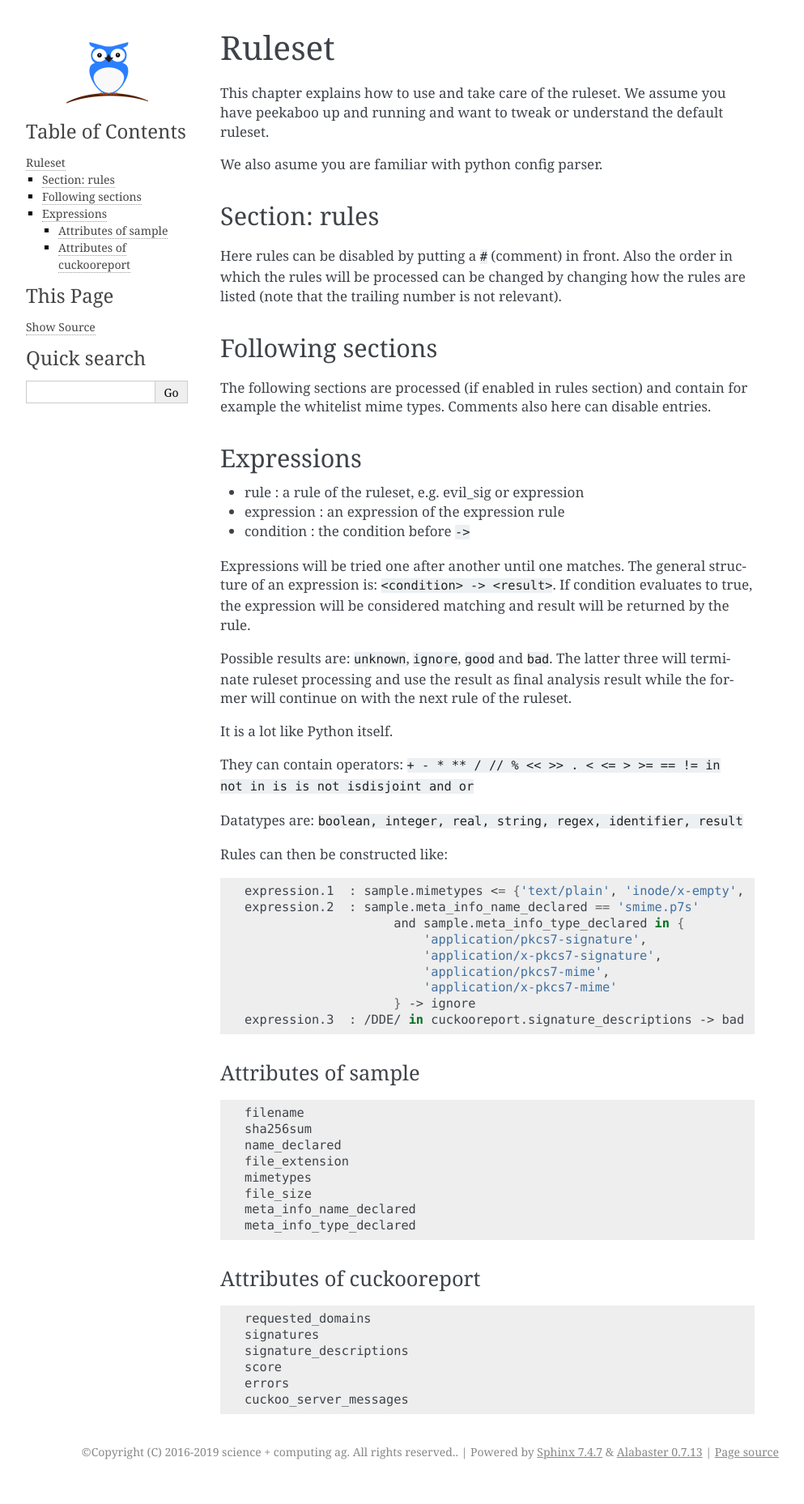
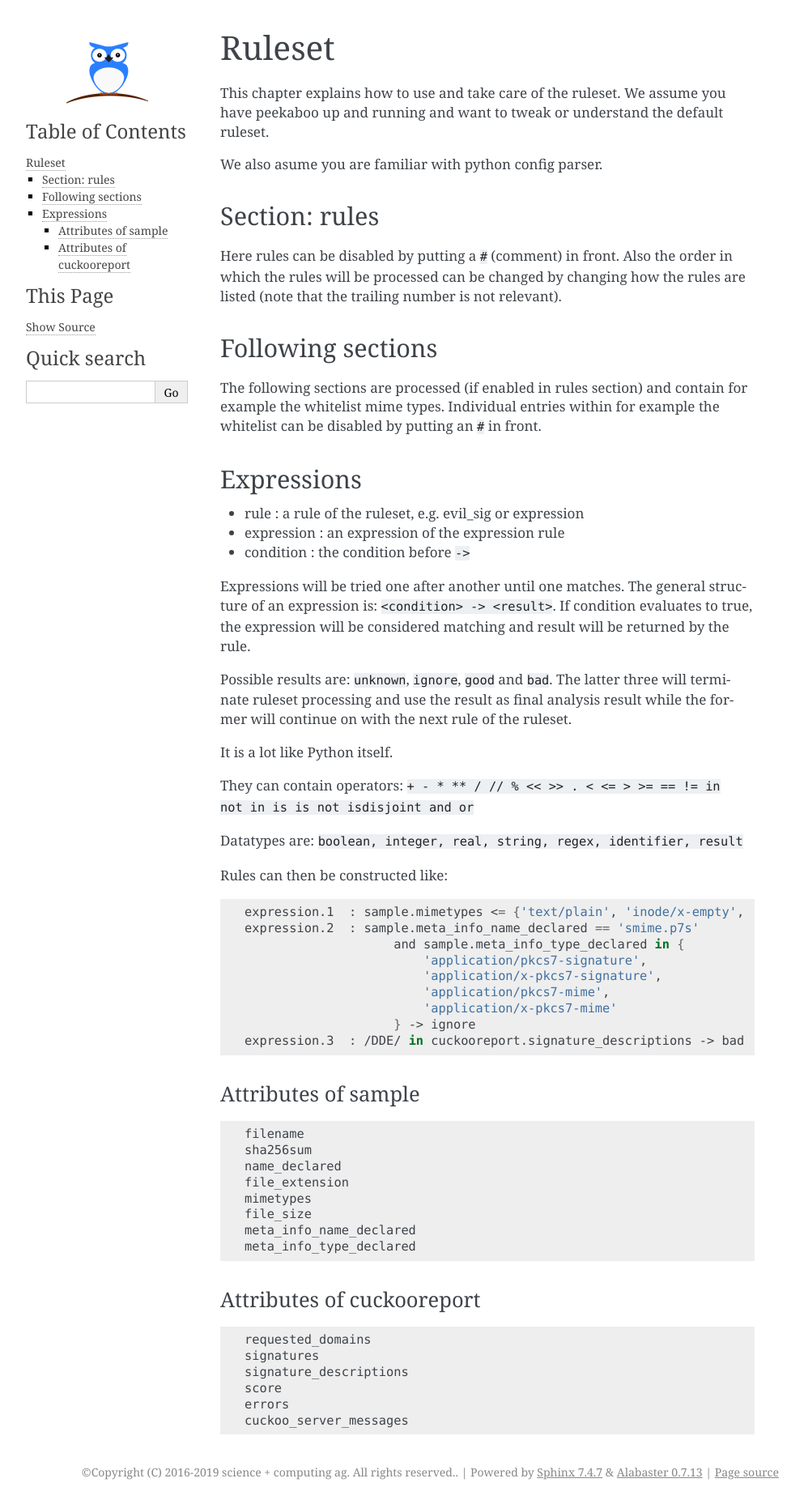
Before and after one commit to scVENUS/PeekabooAV, a Sphinx documentation site: the page built from docs/source/ruleset.rst, in a window 1280 px wide. Shown: the whole page at 81% size, without its empty margins (148-1141 px from the left). Built offline with Sphinx 7.4.7, drawn with Linux system fonts in a browser that asks for light colours; before the commit the page ends 1832 px from its top, so only the background shows below that.

Commit message:
Cleaner user documentation

```diff
--- a/docs/source/ruleset.rst
+++ b/docs/source/ruleset.rst
@@ -19,8 +19,8 @@ Following sections
 ==================
 
 The following sections are processed (if enabled in rules section) and
-contain for example the whitelist mime types. Comments also here can disable
-entries.
+contain for example the whitelist mime types. Individual entries within
+for example the whitelist can be disabled by putting an ``#`` in front.
 
 Expressions
 ===========
```
